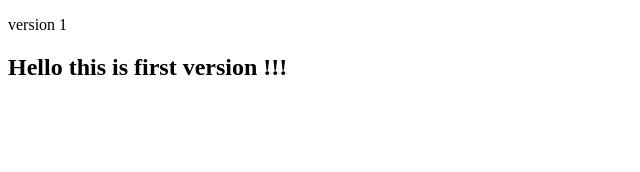
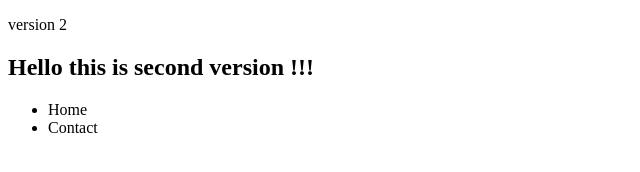
Before and after one commit to manmohanaeir1/first-project, a plain HTML site: page index.html in a window 1280 px wide. Shown: the whole page, without its empty margins (0-640 px from the left). Drawn offline with Linux system fonts and the light colour scheme.

Commit message:
page added

```diff
--- a/index.html
+++ b/index.html
@@ -7,7 +7,13 @@
     <title>git hub first project</title>
 </head>
 <body>
-    <p>version 1</p>
-    <h2>Hello this is first version !!!</h2>
+    <p>version 2</p>
+    <h2>Hello this is second version !!!</h2>
+
+    <ul>
+        <li>Home </li>
+        <li>Contact</li>
+    </ul>
+
 </body>
 </html>
```
